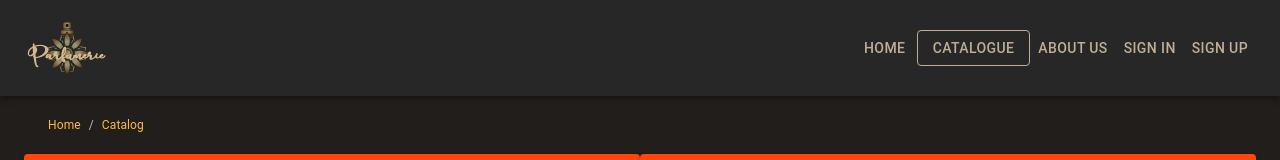
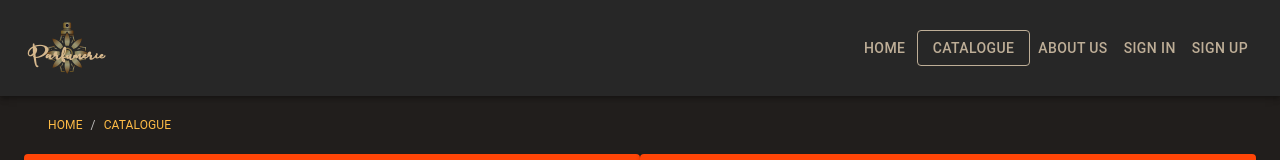
Before and after one commit to turn2river/eCommerce-Application, a React (Vite) app: page /catalogue in a window 1280 px wide. Shown: the top 160 px of the page. Built offline with nearby package versions, Linux system fonts and the light colour scheme; no server answers.

Commit message:
fix: repair breadcrumbs

```diff
--- /dev/null
+++ b/src/components/AppBreadcrumbs/AppBreadcrumbs.tsx
@@ -0,0 +1,28 @@
+import { Breadcrumbs, Link } from '@mui/material'
+import { useLocation } from 'react-router-dom'
+
+export const AppBreadcrumbs = (): JSX.Element => {
+  const location = useLocation()
+
+  let currentLocation = ''
+  const crumbs = location.pathname
+    .split('/')
+    .filter((crumb) => crumb !== '')
+    .map((crumb) => {
+      currentLocation += `/${crumb}`
+
+      return (
+        <Link underline="hover" href={currentLocation}>
+          {crumb.toUpperCase()}
+        </Link>
+      )
+    })
+  return (
+    <Breadcrumbs aria-label="breadcrumb" sx={{ fontSize: '12px', marginTop: '20px', ml: 3 }}>
+      <Link underline="hover" href="/">
+        HOME
+      </Link>
+      {crumbs}
+    </Breadcrumbs>
+  )
+}
--- a/src/layouts/CatalogLayout.tsx
+++ b/src/layouts/CatalogLayout.tsx
@@ -1,18 +1,11 @@
-import { Breadcrumbs, Link } from '@mui/material'
 import { Box } from '@mui/system'
 import { Outlet } from 'react-router-dom'
+import { AppBreadcrumbs } from '../components/AppBreadcrumbs/AppBreadcrumbs.tsx'
 
 export const CatalogLayout = (): JSX.Element => {
   return (
     <Box>
-      <Breadcrumbs aria-label="breadcrumb" sx={{ fontSize: '12px', marginTop: '20px', ml: 3 }}>
-        <Link underline="hover" href="/">
-          Home
-        </Link>
-        <Link underline="hover" href="/catalogue">
-          Catalog
-        </Link>
-      </Breadcrumbs>
+      <AppBreadcrumbs />
       <Outlet />
     </Box>
   )
```
